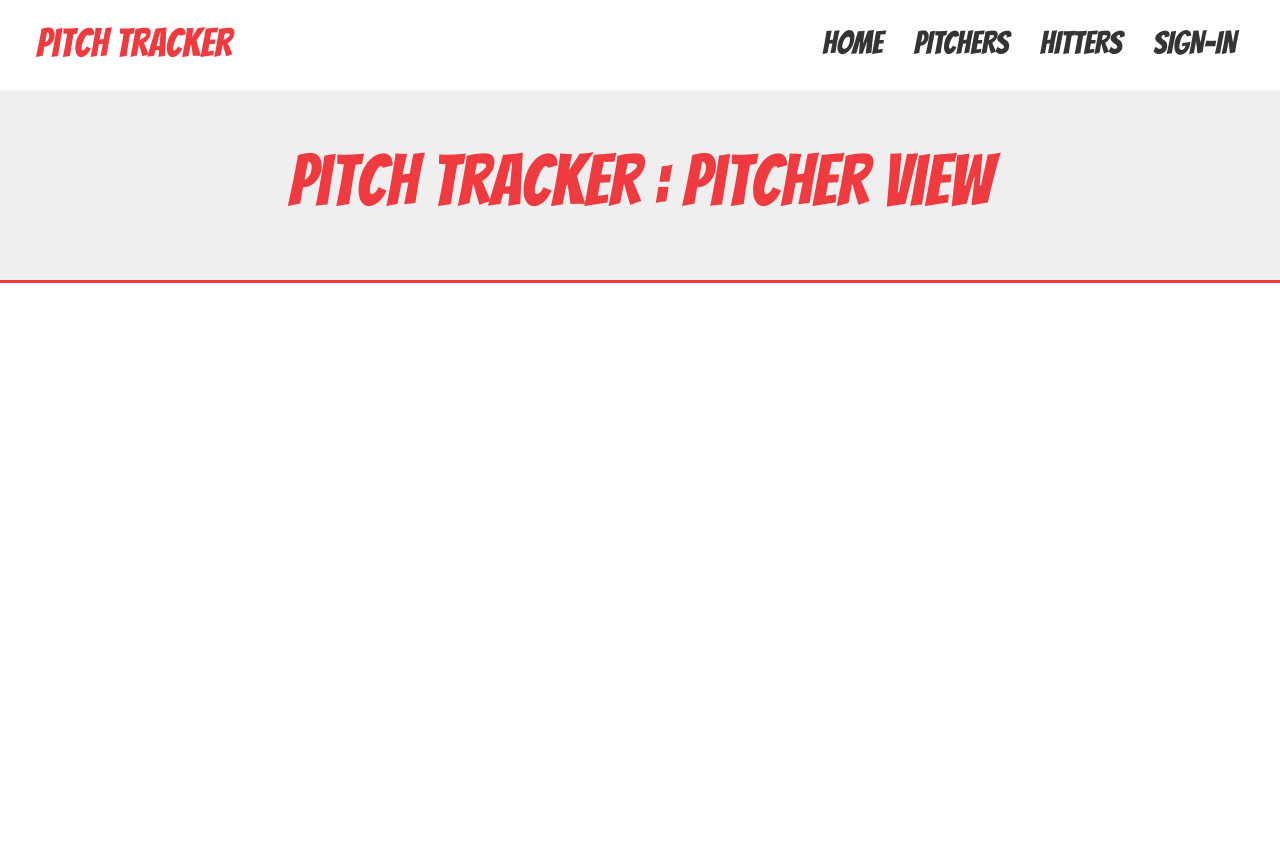
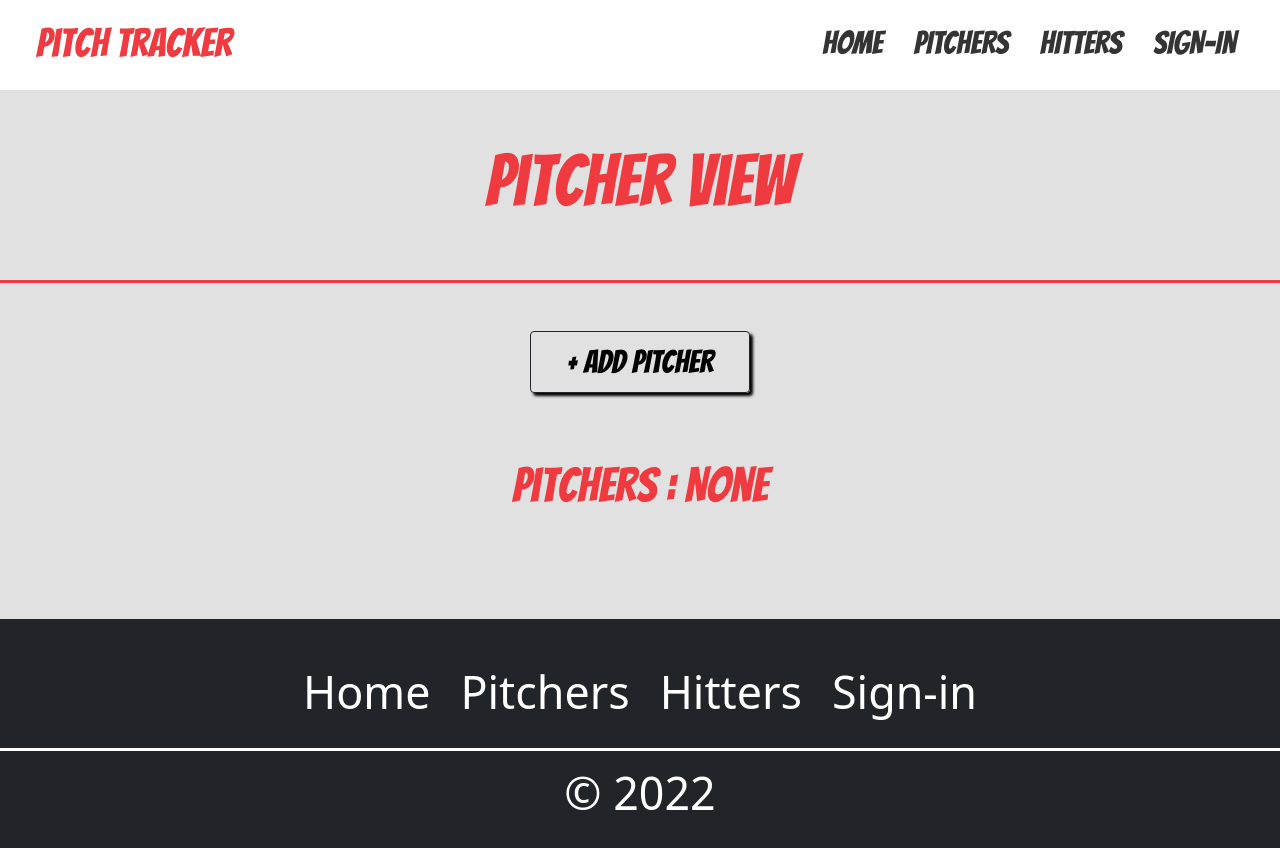
Before and after one commit to jacobota/pitchtracker, a React (Create React App) app: page /pitchers in a window 1280 px wide. Shown: the top 848 px of the page. Before the commit the page ends 800 px from the top, so only its background shows below. Built offline with nearby package versions, Linux system fonts and the light colour scheme; the HTML template or start-up script is replaced by a standard one.

Commit message:
Have a basic pitchers ui

```diff
--- a/src/App.css
+++ b/src/App.css
@@ -1,3 +1,3 @@
 .main {
-    background-color: #EFEFEF;
+    background: #e2e1e1;
 }
--- a/src/App.js
+++ b/src/App.js
@@ -6,19 +6,23 @@ import Pitchers from './components/Pitchers';
 import Hitters from './components/Hitters';
 import Signin from './components/Signin';
 import { Routes, Route } from 'react-router-dom';
+import Footer from './components/Footer';
+import Addpitcher from './components/Addpitcher';
 
 function App() {
   return (
     <>
       <Navbar />
-      <div className="main">
+      <div className="main pb-5">
         <Routes>
           <Route path='/' element={<Home />}/>
           <Route path='/pitchers' element={<Pitchers />}/>
           <Route path='/hitters' element={<Hitters />}/>
           <Route path='/signin' element={<Signin />}/>
+          <Route path='/addpitcher' element={<Addpitcher />}/>
         </Routes>
       </div>
+      <Footer />
     </>
   );
 }
--- /dev/null
+++ b/src/components/Addpitcher.js
@@ -0,0 +1,13 @@
+import React, { Component } from 'react'
+
+export class Addpitcher extends Component {
+  render() {
+    return (
+      <div>
+        <h1>Add</h1>
+      </div>
+    )
+  }
+}
+
+export default Addpitcher
--- /dev/null
+++ b/src/components/Footer.css
@@ -0,0 +1,14 @@
+#footerText {
+    color: white !important;
+    font-size: 3.5vw;
+    margin: 15px;text-decoration: none;
+}
+
+#containerfooter>#footerText:hover {
+    font-weight: bold;
+    cursor: pointer;
+}
+
+#containerfooter {
+    border-bottom: 3px solid white;
+}
--- /dev/null
+++ b/src/components/Footer.js
@@ -0,0 +1,22 @@
+import React, { Component } from 'react'
+import './Footer.css';
+
+export class Footer extends Component {
+  render() {
+    return (
+      <footer className='bg-dark mb-0' id='foot'>
+        <div className='d-flex justify-content-center pt-4 pb-2' id='containerfooter'>
+            <a href="/" id='footerText'>Home</a>
+            <a href='/pitchers' id='footerText'>Pitchers</a>
+            <a href='/hitters' id='footerText'>Hitters</a>
+            <a href='/signin' id='footerText'>Sign-in</a>
+        </div>
+        <div className='d-flex justify-content-center pb-3'>
+            <h1 id='footerText'>&copy; 2022</h1>
+        </div>
+      </footer>
+    )
+  }
+}
+
+export default Footer
--- a/src/components/Home.js
+++ b/src/components/Home.js
@@ -6,7 +6,7 @@ export class Home extends Component {
     return (
       <>
       <div className='pt-5 pb-5 d-flex justify-content-center' id='headContainer'>
-        <h1 id='header'>Pitch Tracker : Home View</h1>
+        <h1 id='header'>Pitch Tracker</h1>
       </div>
       {/*Description*/}
       <div className='container-lg' id='textContainer'>
@@ -79,16 +79,16 @@ export class Home extends Component {
       {/*Why this app was created*/}
       <div className='container-lg' id='textContainer'>
         <div className='d-flex justify-content-center pt-5 p-3 mt-5'>
-            <h1 id='description'>WHY WAS THIS CREATED</h1>
+            <h1 id='description'>WHY WAS THIS WEBAPP CREATED</h1>
         </div>
         <div className='d-flex flex-column justify-content-start p-3'>
             <p className='pb-4' id='text'>
-                As a former college baseball player and a computer science major, I decided to create
+                As a former college baseball player with a B.S. in computer science, I decided to create
                 a fun app that ties together a big part of what college was to me. As a computer science major I
                 want to keep refining my skills and learning new tools such as React, this being my first
                 React app, and developing something that interests me. As a baseball player
                 I never fully understood the importance of counts, what zones I hit the ball well in,
-                and pitcher tendencies till very late in my baseball career, so the point of this is to hopefully
+                and pitcher tendencies till very late in my baseball career. So the point of this is to hopefully
                 pass on to players and coaches so that they can view what works and what doesn't based on past
                 performances.
             </p>
--- a/src/components/Pitchers.css
+++ b/src/components/Pitchers.css
@@ -7,3 +7,30 @@
     color:#EF3B3F !important;
     font-size: 4.5rem;
 }
+
+#buttonText {
+    font-family: 'Bangers', cursive;
+    color:black !important;
+    text-decoration: none;
+    font-size: 2rem;
+}
+
+#button {
+    box-shadow: 3px 3px 3px black;
+}
+
+#button:hover {
+    background: linear-gradient(330deg, white,black);
+}
+
+#button:hover > #buttonText {
+    color: white !important;
+}
+
+#text {
+    font-family: 'Bangers', cursive;
+    color:#EF3B3F !important;
+    text-decoration: none;
+    font-size: 3rem;
+    margin-left: -50px;
+}
--- a/src/components/Pitchers.js
+++ b/src/components/Pitchers.js
@@ -6,7 +6,13 @@ export class Pitchers extends Component {
     return (
       <>
       <div className='pt-5 pb-5 d-flex justify-content-center' id='headContainer'>
-        <h1 id='header'>Pitch Tracker : Pitcher View</h1>
+        <h1 id='header'>Pitcher View</h1>
+      </div>
+      <div className='d-flex justify-content-center pt-5 pb-5'>
+        <button type="button" className="btn btn-outline-dark" id='button'><a href="#" className='p-4' id='buttonText'>+ ADD PITCHER</a></button>
+      </div>
+      <div className='d-flex justify-content-center pt-3 pb-5'>
+        <h1 id='text'>Pitchers : None</h1>
       </div>
       </>
     )
```
